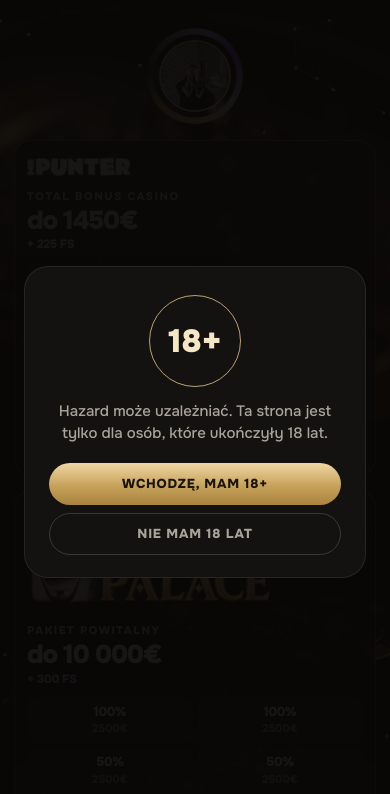
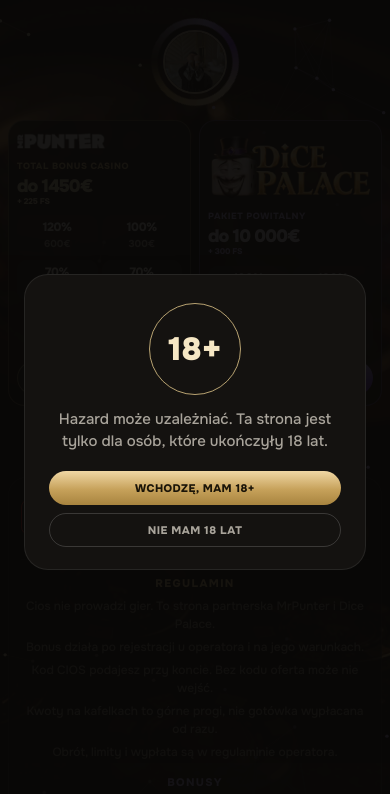
Before and after one commit to czvpionczvpion-max/punterxdice, a plain HTML site: page index.html in a window 390 px wide. Shown: the top 794 px of the page. Drawn offline with Linux system fonts and the light colour scheme.

Commit message:
Add files via upload

```diff
--- a/index.html
+++ b/index.html
@@ -10,7 +10,7 @@
   <link rel="preconnect" href="https://fonts.googleapis.com" />
   <link rel="preconnect" href="https://fonts.gstatic.com" crossorigin />
   <link href="https://fonts.googleapis.com/css2?family=Onest:wght@500;600;700;800;900&amp;display=swap" rel="stylesheet" />
-  <link rel="stylesheet" href="styles.css?v=13" />
+  <link rel="stylesheet" href="styles.css?v=14" />
   <script>
     try {
       if (sessionStorage.getItem("age18") === "1") document.documentElement.classList.add("age-ok");
--- a/styles.css
+++ b/styles.css
@@ -555,63 +555,106 @@ html.age-ok .gate {
 }
 
 @media (max-width: 720px) {
+  main {
+    width: min(860px, calc(100% - 16px));
+    padding: 18px 0 22px;
+  }
+
   .pair {
-    grid-template-columns: 1fr;
+    grid-template-columns: 1fr 1fr;
+    gap: 8px;
   }
 
   .avatar {
-    width: 96px;
-    height: 96px;
+    width: 88px;
+    height: 88px;
   }
 
   .hero {
-    margin-bottom: 16px;
+    margin-bottom: 14px;
   }
 
   .card {
-    padding: 16px 12px 12px;
-    border-radius: 18px;
+    min-width: 0;
+    padding: 12px 8px 10px;
+    border-radius: 16px;
   }
 
   .logo {
-    width: 104px;
-    margin-bottom: 12px;
+    width: 88px;
+    margin-bottom: 10px;
   }
 
   .logo-palace {
-    width: 248px;
-    height: 104px;
+    width: 100%;
+    height: auto;
+    aspect-ratio: 638 / 268;
+    margin-bottom: 8px;
   }
 
   .logo-palace img {
-    width: 466px;
-    height: 245px;
-    left: -112px;
-    top: -65px;
+    width: 188.09%;
+    height: 235.07%;
+    left: -45.14%;
+    top: -62.69%;
+  }
+
+  .eyebrow {
+    font-size: 9px;
+    letter-spacing: 0.06em;
   }
 
   h2 {
-    font-size: 26px;
+    font-size: clamp(16px, 4.6vw, 24px);
+    letter-spacing: -0.05em;
+  }
+
+  h2 small {
+    margin-top: 3px;
   }
 
   .stats {
     grid-template-columns: 1fr 1fr;
     gap: 4px;
-    margin-top: 12px;
+    margin-top: 10px;
+  }
+
+  .stats li {
+    padding: 6px 2px;
+    border-radius: 10px;
   }
 
   .stats b {
-    font-size: 13px;
+    font-size: 12px;
+  }
+
+  .stats span {
+    font-size: 10px;
   }
 
   .row {
-    grid-template-columns: 1fr;
+    grid-template-columns: auto 1fr;
     gap: 6px;
+    padding-top: 10px;
   }
 
   .code,
   .btn {
-    width: 100%;
+    width: auto;
+    min-height: 34px;
+    height: 34px;
+    padding: 0 8px;
+    font-size: 11px;
+    letter-spacing: 0.04em;
+  }
+
+  .code {
+    min-width: 0;
+    letter-spacing: 0.08em;
+  }
+
+  .footer {
+    padding: 14px 12px 12px;
   }
 
   .footer-grid {
```
